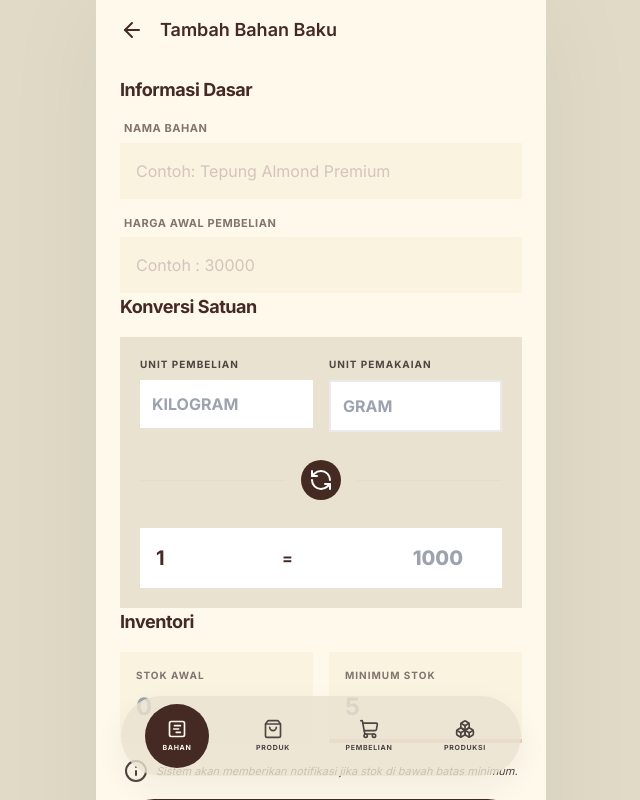
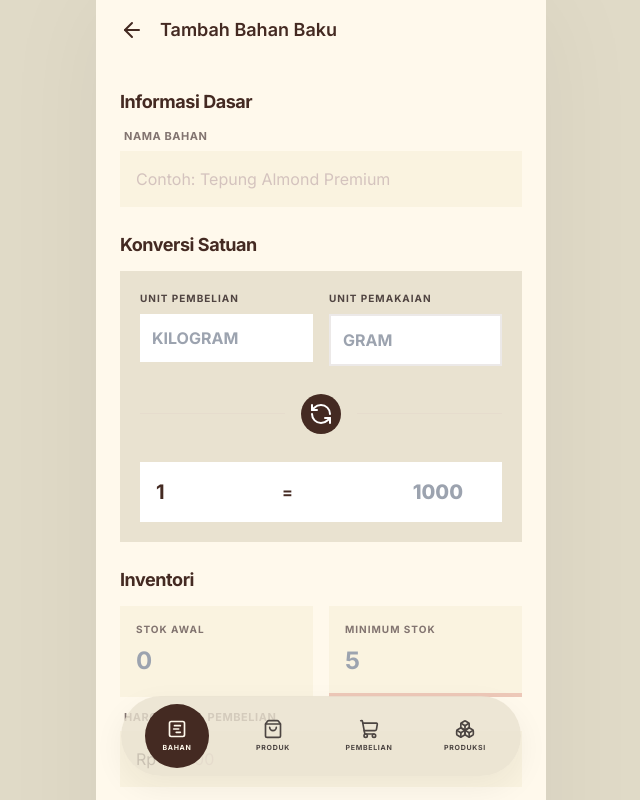
Before and after one commit to WahyuLamani/new-hppsystem, a Next.js app: page /main/bahan/add in a window 1280 px wide. Shown: the top 800 px of the page, without its empty margins (319-959 px from the left). Built offline with nearby package versions, Linux system fonts and the light colour scheme.

Commit message:
edit layout ux experiance on input raw material

```diff
--- a/components/main/form/CreateRawMaterial.tsx
+++ b/components/main/form/CreateRawMaterial.tsx
@@ -35,7 +35,7 @@ export default function CreateRawMaterial() {
     <>
       <main className="flex-1 px-6 pt-4 pb-32 overflow-y-auto space-y-8">
         <form onSubmit={handleSubmit(onSubmit)}>
-          <section className="space-y-4">
+          <section className="py-3 space-y-3">
             <div className="flex items-center justify-between">
               <h2 className="text-lg font-bold text-primary tracking-tight">
                 Informasi Dasar
@@ -58,25 +58,9 @@ export default function CreateRawMaterial() {
                   </p>
                 )}
               </div>
-              <div className="group">
-                <label className="block text-[11px] font-bold uppercase tracking-wider text-outline mb-1.5 ml-1">
-                  Harga Awal Pembelian
-                </label>
-                <input
-                  {...register("initial_price")}
-                  className="w-full bg-surface-container-low border-none focus:outline-none rounded-DEFAULT px-4 py-4 text-on-surface placeholder:text-outline-variant focus:ring-2 focus:ring-primary/20 transition-all"
-                  placeholder="Contoh : 30000"
-                  type="number"
-                />
-                {errors.initial_price && (
-                  <p className="text-xs text-error px-1">
-                    {errors.initial_price.message}
-                  </p>
-                )}
-              </div>
             </div>
           </section>
-          <section className="space-y-4">
+          <section className="py-3 space-y-3">
             <h2 className="text-lg font-bold text-primary tracking-tight">
               Konversi Satuan
             </h2>
@@ -157,7 +141,7 @@ export default function CreateRawMaterial() {
               </div>
             </div>
           </section>
-          <section className="space-y-4">
+          <section className="py-3 space-y-3">
             <h2 className="text-lg font-bold text-primary tracking-tight">
               Inventori
             </h2>
@@ -205,6 +189,32 @@ export default function CreateRawMaterial() {
                 )}
               </div>
             </div>
+            <div className="group">
+              <label className="block text-[11px] font-bold uppercase tracking-wider text-outline mb-1.5 ml-1">
+                Harga Awal Pembelian
+              </label>
+              <div className="relative">
+                <span className="absolute left-4 top-1/2 -translate-y-1/2 text-on-surface-variant">
+                  Rp
+                </span>
+
+                <input
+                  {...register("initial_price")}
+                  className={clsx(
+                    "w-full bg-surface-container-low border-none focus:outline-none rounded-DEFAULT pl-11 pr-4 py-4 text-on-surface placeholder:text-outline-variant focus:ring-2 focus:ring-primary/20 transition-all",
+                    errors.initial_price && "ring-2 ring-error"
+                  )}
+                  placeholder="30000"
+                  type="number"
+                />
+              </div>
+
+              {errors.initial_price && (
+                <p className="text-xs text-error px-1">
+                  {errors.initial_price.message}
+                </p>
+              )}
+            </div>
             <p className="text-[11px] text-on-surface-variant italic px-1 flex items-center gap-2">
               <span className="material-symbols-outlined text-sm">
                 <Info />
```
